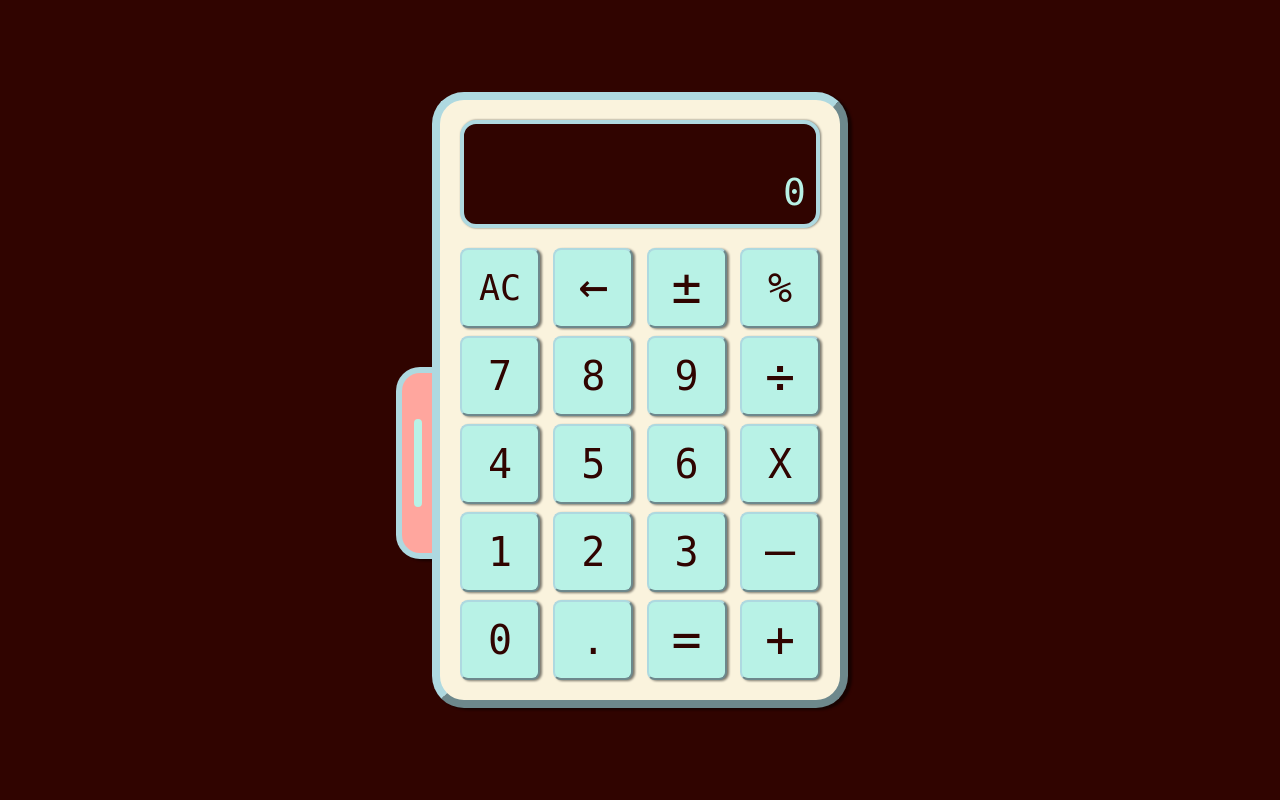
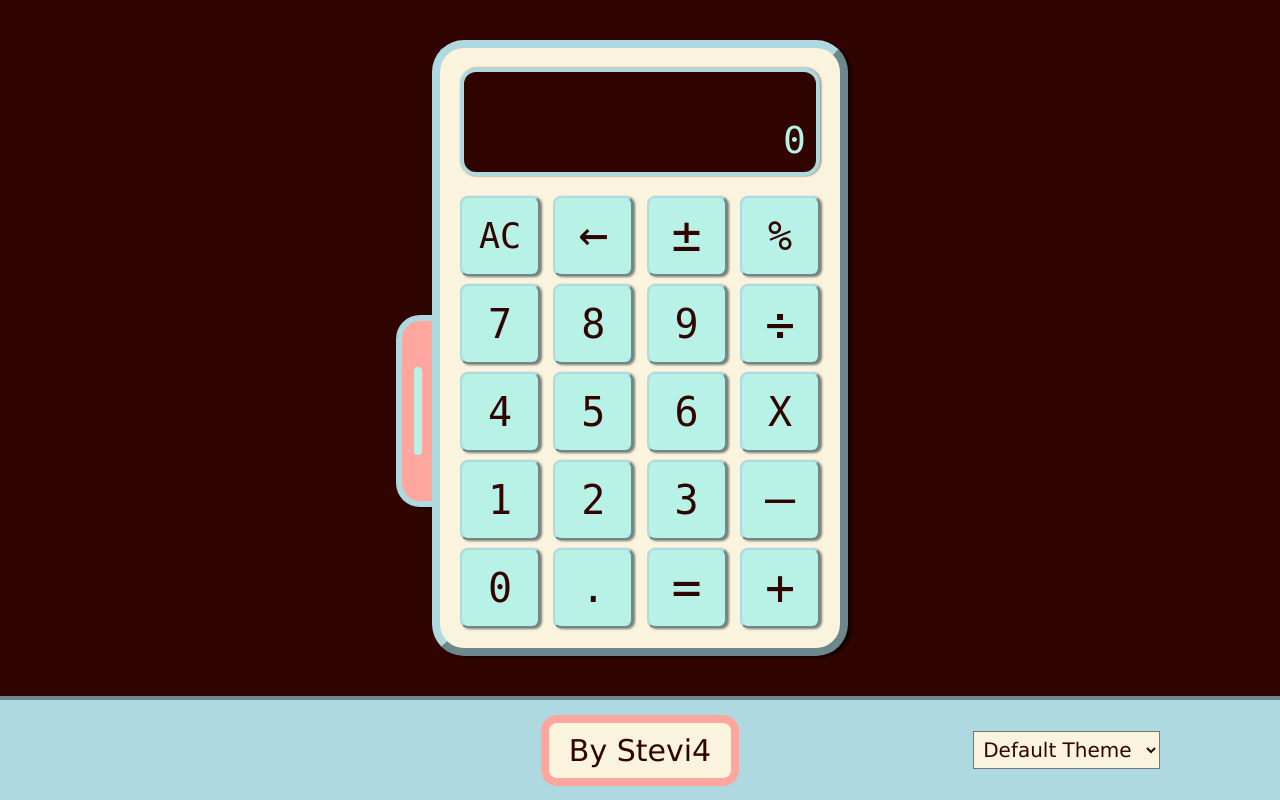
Before and after one commit to Stevi4/Calculator, a plain HTML site: page index.html in a window 1280 px wide. Drawn offline with Linux system fonts and the light colour scheme.

Commit message:
Add footer

```diff
--- a/index.html
+++ b/index.html
@@ -8,11 +8,12 @@
     <script src="script.js" defer></script>
   </head>
   <body>
-    <div id = "extension">
+    <div id="main">
+      <div id="extension">
         <div id="extension-tab">
           <div></div>
         </div>
-      <div id="extension-buttons" class = "buttons hidden">
+        <div id="extension-buttons" class="buttons hidden">
           <div class="button-row">
             <button class="s-opr-button" id="root-button">√</button>
             <button class="opr-button" id="power-button">^</button>
@@ -70,5 +71,20 @@
         </div>
       </div>
       <div class="filler"></div>
+    </div>
+    <div id="footer">
+      <div></div>
+      <div>
+        <div id="attribution">By Stevi4</div>
+      </div>
+      <div>
+        <select name="Themes" id="themes">
+          <option value="default">Default Theme</option>
+          <option value="dark">Dark Theme</option>
+          <option value="neopolitan">Neopolitan</option>
+          <option value="another">Another Theme</option>
+        </select>
+      </div>
+    </div>
   </body>
 </html>
--- a/style.css
+++ b/style.css
@@ -6,16 +6,23 @@
   --extension-color: #ffa69e;
 }
 
-* {
+body {
+  display: flex;
+  flex-direction: column;
+  justify-content: space-between;
+  height: 100vh;
+  margin: 0px;
+}
+
+#main * {
   font-family: "DejaVu Sans Mono", monospace;
 }
 
-body {
+#main {
   display: flex;
   justify-content: center;
   align-items: center;
-  height: 100vh;
-  margin: 0px;
+  flex: 1;
   background-color: var(--primary-color);
 }
 
@@ -188,3 +195,42 @@ body {
 .filler {
   flex: 1;
 }
+
+#footer * {
+    font-family: Verdana, Geneva, Tahoma, sans-serif;
+}
+
+#footer {
+  display: flex;
+  justify-content: space-between;
+  align-items: center;
+  height: 100px;
+  background-color: var(--border-color);
+  border-top: 4px inset var(--border-color);
+}
+
+#footer > div {
+  display: flex;
+  justify-content: center;
+  align-items: center;
+  flex: 1;
+}
+
+#attribution {
+  display: flex;
+  justify-content: center;
+  align-items: center;
+  padding: 10px 20px;
+  font-size: 30px;
+  background-color: var(--body-color);
+  border: 8px solid var(--extension-color);
+  border-radius: 16px;
+  color: var(--primary-color);
+}
+
+select {
+  font-size: 20px;
+  padding: 5px;
+  background-color: var(--body-color);
+  color: var(--primary-color);
+}
```
Lines whose indentation alone changed are shown as unchanged.
